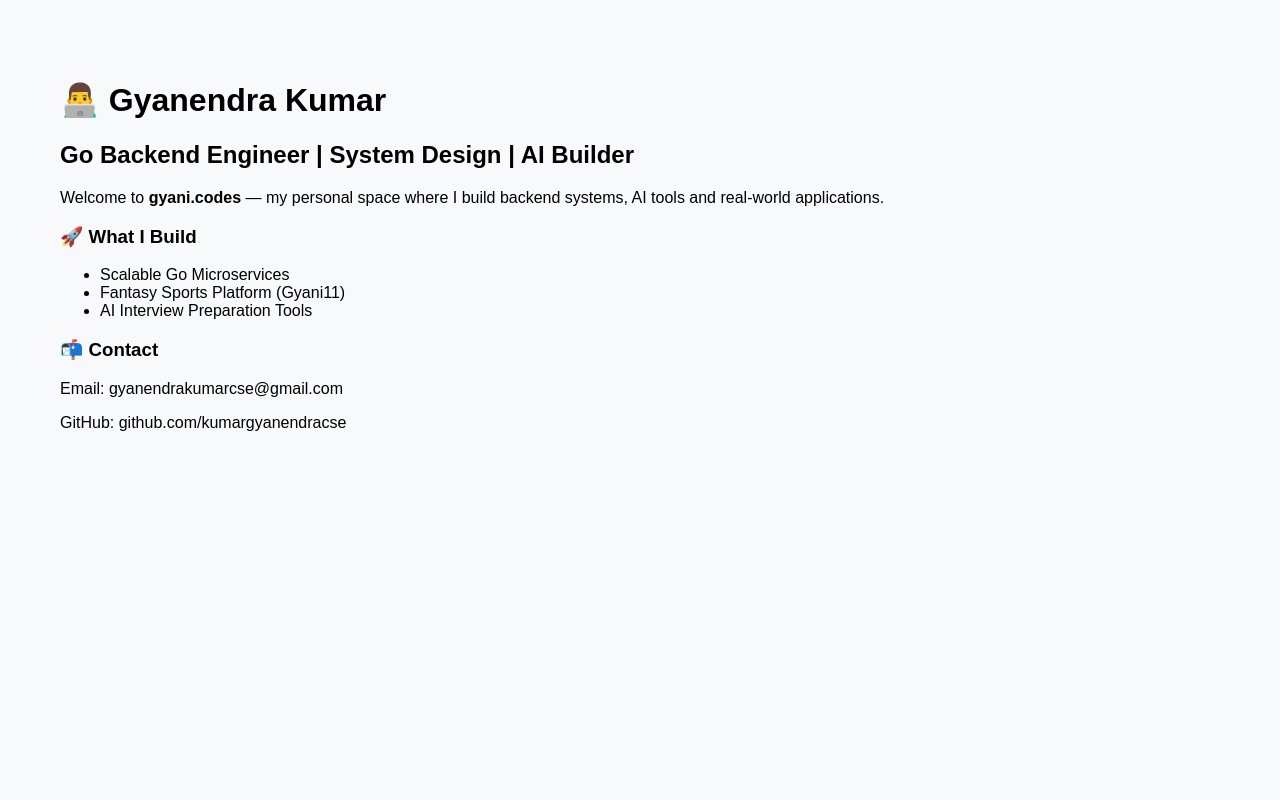
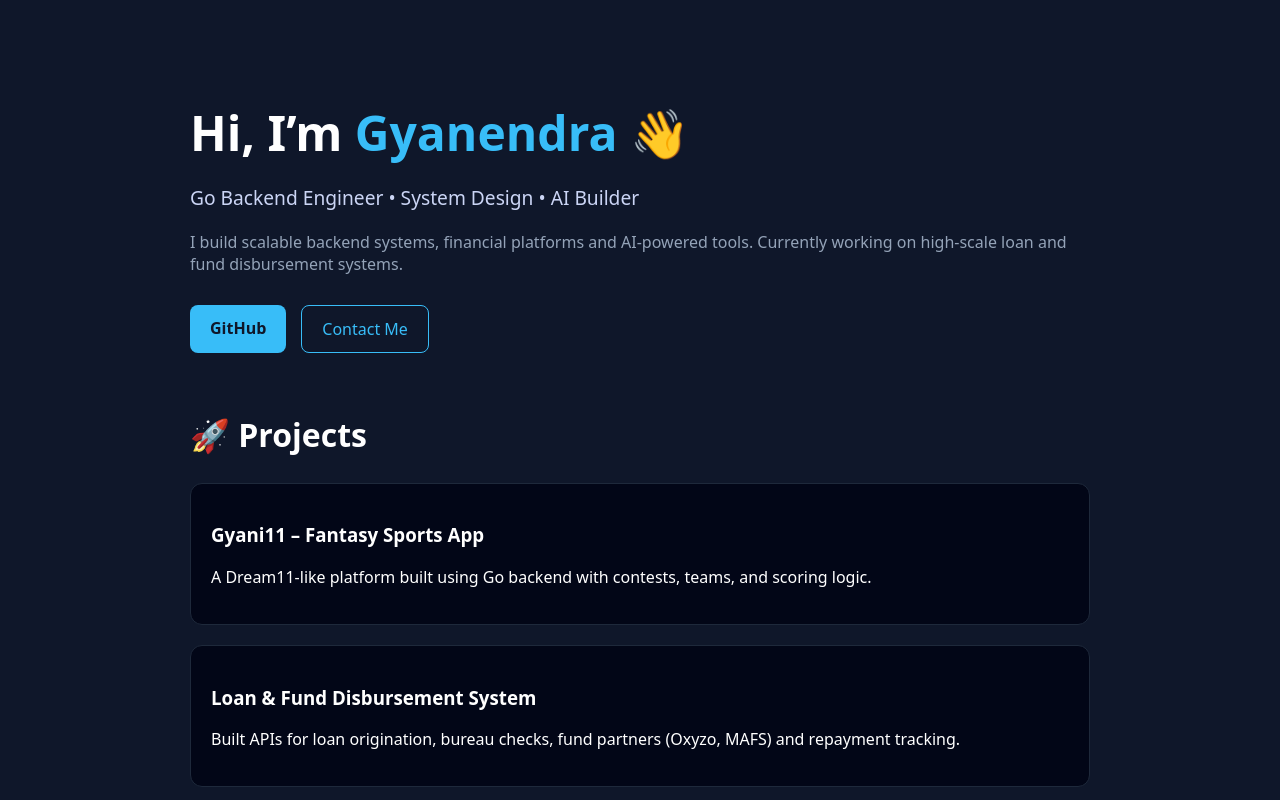
Before and after one commit to kumargyanendracse/gyani-codes, a Next.js app: page / in a window 1280 px wide. Shown: the top 800 px of the page. Built offline with nearby package versions, Linux system fonts and the light colour scheme.

Commit message:
Update page.js

```diff
--- a/app/page.js
+++ b/app/page.js
@@ -1,24 +1,81 @@
 export default function Home() {
   return (
-    <main style={{ padding: "60px", fontFamily: "Arial" }}>
-      <h1>👨‍💻 Gyanendra Kumar</h1>
-      <h2>Go Backend Engineer | System Design | AI Builder</h2>
+    <main style={{
+      minHeight: "100vh",
+      background: "#0f172a",
+      color: "white",
+      padding: "60px",
+      fontFamily: "system-ui"
+    }}>
+      <section style={{ maxWidth: "900px", margin: "0 auto" }}>
+        <h1 style={{ fontSize: "3rem", marginBottom: "10px" }}>
+          Hi, I’m <span style={{ color: "#38bdf8" }}>Gyanendra</span> 👋
+        </h1>
+        <p style={{ fontSize: "1.2rem", color: "#cbd5f5" }}>
+          Go Backend Engineer • System Design • AI Builder
+        </p>
 
-      <p>
-        Welcome to <b>gyani.codes</b> — my personal space where I build backend
-        systems, AI tools and real-world applications.
-      </p>
+        <p style={{ marginTop: "20px", color: "#94a3b8" }}>
+          I build scalable backend systems, financial platforms and AI-powered tools.
+          Currently working on high-scale loan and fund disbursement systems.
+        </p>
 
-      <h3>🚀 What I Build</h3>
-      <ul>
-        <li>Scalable Go Microservices</li>
-        <li>Fantasy Sports Platform (Gyani11)</li>
-        <li>AI Interview Preparation Tools</li>
-      </ul>
+        <div style={{ marginTop: "30px", display: "flex", gap: "15px" }}>
+          <a
+            href="https://github.com/kumargyanendracse"
+            target="_blank"
+            style={{
+              padding: "12px 20px",
+              background: "#38bdf8",
+              color: "#0f172a",
+              borderRadius: "8px",
+              textDecoration: "none",
+              fontWeight: "bold"
+            }}
+          >
+            GitHub
+          </a>
 
-      <h3>📬 Contact</h3>
-      <p>Email: gyanendrakumarcse@gmail.com</p>
-      <p>GitHub: github.com/kumargyanendracse</p>
+          <a
+            href="mailto:kumargyanendracse@gmail.com@gmail.com"
+            style={{
+              padding: "12px 20px",
+              border: "1px solid #38bdf8",
+              borderRadius: "8px",
+              color: "#38bdf8",
+              textDecoration: "none"
+            }}
+          >
+            Contact Me
+          </a>
+        </div>
+
+        <h2 style={{ marginTop: "60px", fontSize: "2rem" }}>🚀 Projects</h2>
+
+        <div style={{ marginTop: "20px", display: "grid", gap: "20px" }}>
+          <div style={cardStyle}>
+            <h3>Gyani11 – Fantasy Sports App</h3>
+            <p>A Dream11-like platform built using Go backend with contests, teams, and scoring logic.</p>
+          </div>
+
+          <div style={cardStyle}>
+            <h3>Loan & Fund Disbursement System</h3>
+            <p>Built APIs for loan origination, bureau checks, fund partners (Oxyzo, MAFS) and repayment tracking.</p>
+          </div>
+
+          <div style={cardStyle}>
+            <h3>AI Interview Preparation Tool</h3>
+            <p>An AI-powered tool to generate Go, DSA and System Design questions based on your experience.</p>
+          </div>
+        </div>
+      </section>
     </main>
   );
 }
+
+const cardStyle = {
+  background: "#020617",
+  padding: "20px",
+  borderRadius: "12px",
+  border: "1px solid #1e293b"
+};
```
